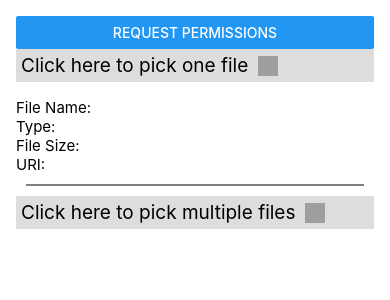
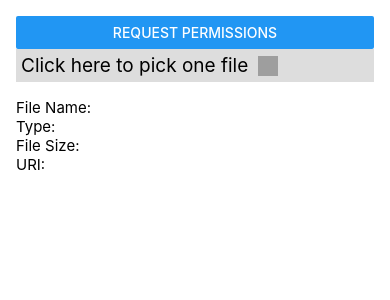
Before and after one commit to jardix22/rn-app, a React Native app: screen / in a window 390 px wide. Shown: the top 300 px of the page. Built offline with nearby package versions, Linux system fonts and the light colour scheme; grey boxes are pictures that could not be loaded.

Commit message:
Removed multiple upload.

```diff
--- a/App.js
+++ b/App.js
@@ -1,4 +1,3 @@
-/*This is an example of File Picker in React Native*/
 import React from 'react';
 import {
   StyleSheet,
@@ -78,13 +77,6 @@ export default class App extends React.Component {
             .then((csvRow)=>{
                 console.log(csvRow)
             })
-
-        })
-
-      RNFetchBlob.fs.stat(res.uri)
-        .then(stat => {
-          const { path } = stat
-
         })
 
       this.setState({ singleFile: res });
@@ -165,40 +157,6 @@ export default class App extends React.Component {
           URI: {this.state.singleFile.uri ? this.state.singleFile.uri : ''}
           {'\n'}
         </Text>
-        <View style={{ backgroundColor: 'grey', height: 2, margin: 10 }} />
-        {/*To multiple single file attribute*/}
-        <TouchableOpacity
-          activeOpacity={0.5}
-          style={styles.buttonStyle}
-          onPress={this.selectMultipleFile.bind(this)}>
-          {/*Multiple files selection button*/}
-          <Text style={{ marginRight: 10, fontSize: 19 }}>
-            Click here to pick multiple files
-          </Text>
-          <Image
-            source={{
-              uri: 'https://img.icons8.com/offices/40/000000/attach.png',
-            }}
-            style={styles.imageIconStyle}
-          />
-        </TouchableOpacity>
-        <ScrollView>
-          {/*Showing the data of selected Multiple files*/}
-          {this.state.multipleFile.map((item, key) => (
-            <View key={key}>
-              <Text style={styles.textStyle}>
-                File Name: {item.name ? item.name : ''}
-                {'\n'}
-                Type: {item.type ? item.type : ''}
-                {'\n'}
-                File Size: {item.size ? item.size : ''}
-                {'\n'}
-                URI: {item.uri ? item.uri : ''}
-                {'\n'}
-              </Text>
-            </View>
-          ))}
-        </ScrollView>
       </View>
     );
   }
```
